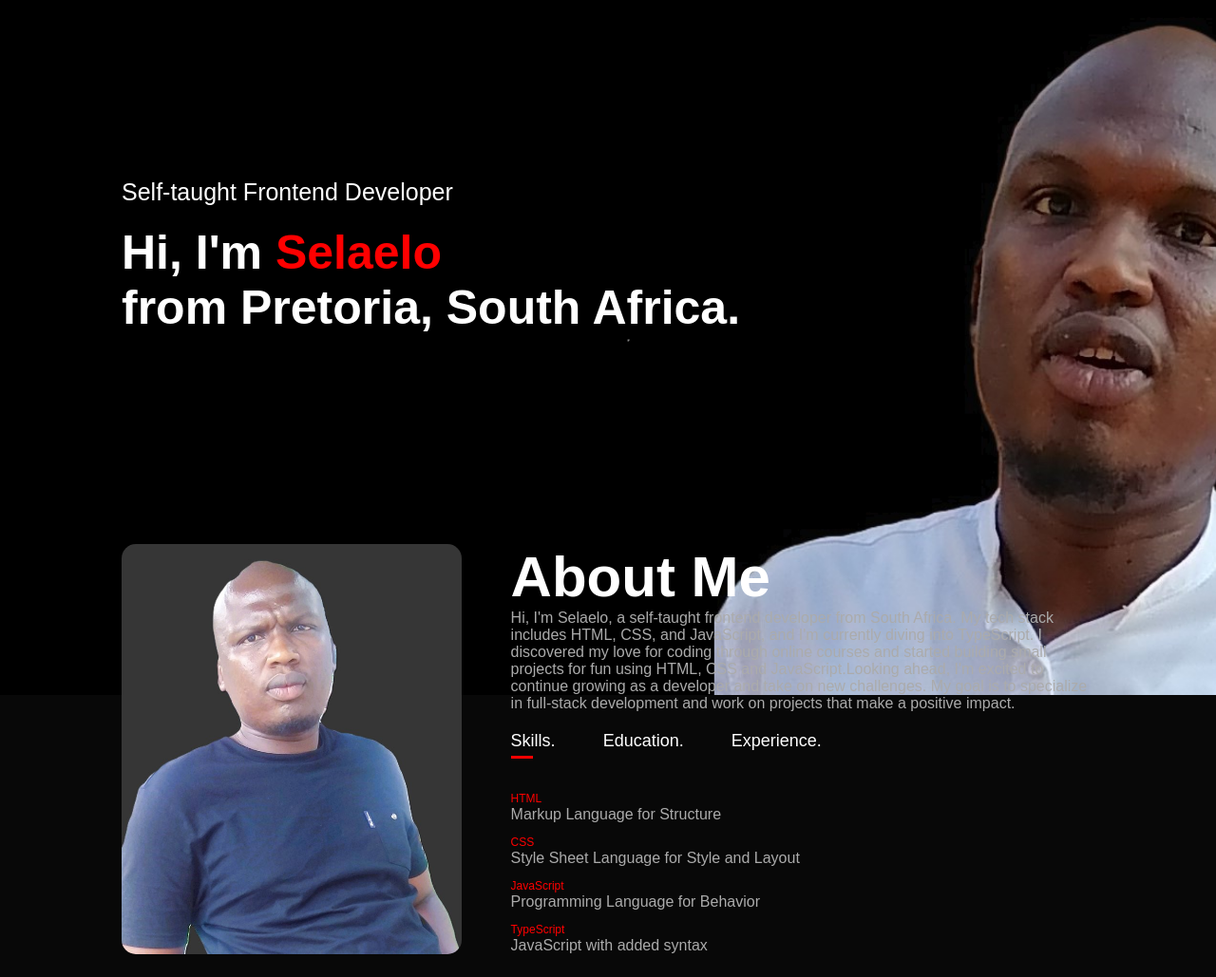
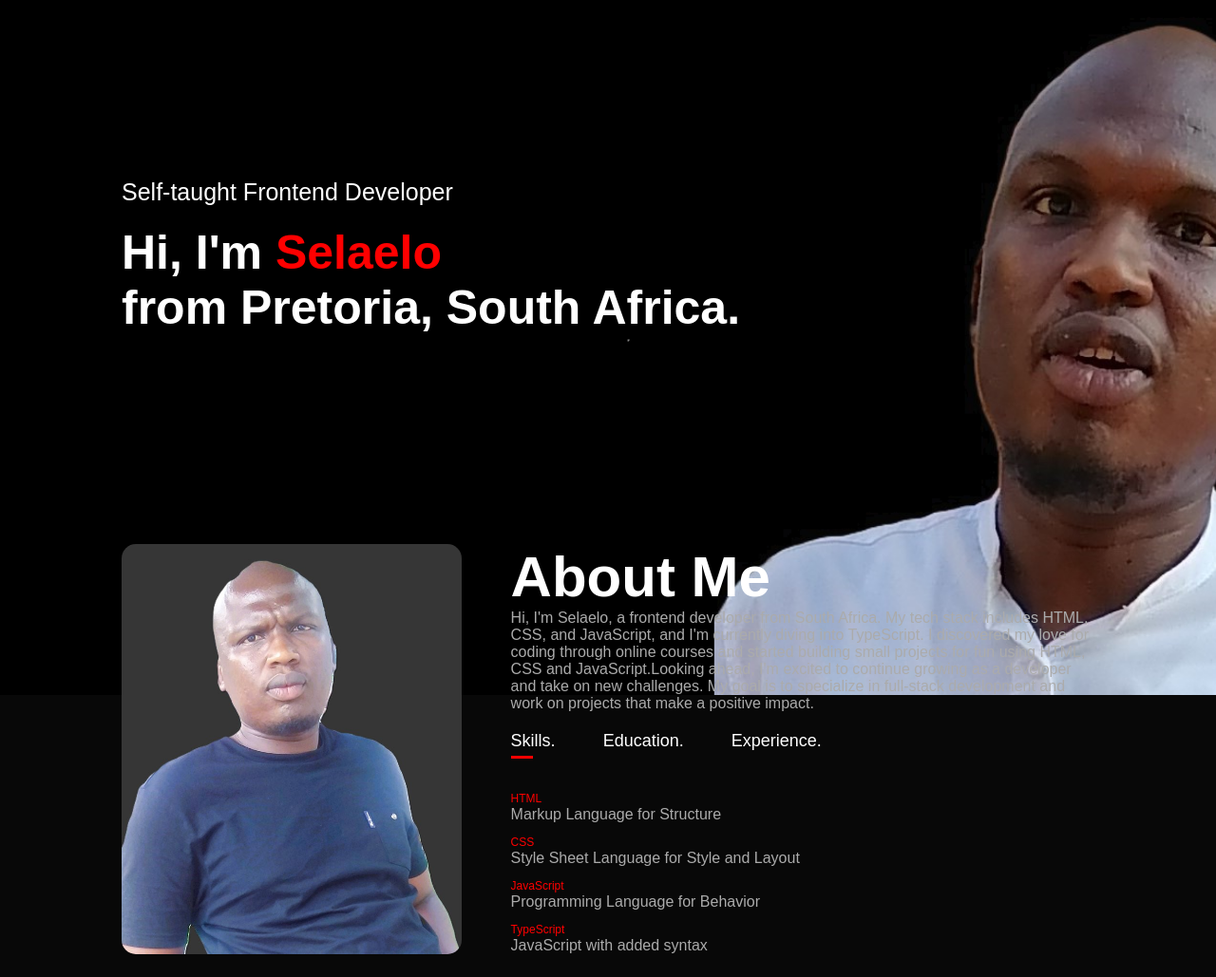
Before and after one commit to GeorgeShasha/Personal-Portfolio, a plain HTML site: page index.html in a window 1280 px wide. Shown: the part 68-1097 px from the top of the page at 95% size. Drawn offline with Linux system fonts and the light colour scheme.

Commit message:
Update index.html

```diff
--- a/index.html
+++ b/index.html
@@ -40,7 +40,7 @@
                     </div>
                     <div class="about-col-2">
                         <h1 class="sub-title">About Me</h1>
-                        <p>Hi, I'm Selaelo, a self-taught frontend developer from South Africa.
+                        <p>Hi, I'm Selaelo, a frontend developer from South Africa.
                             My tech stack includes HTML, CSS, and JavaScript, and I'm currently diving into TypeScript.
                             I discovered my love for coding through online courses and started building small projects
                             for fun
```
